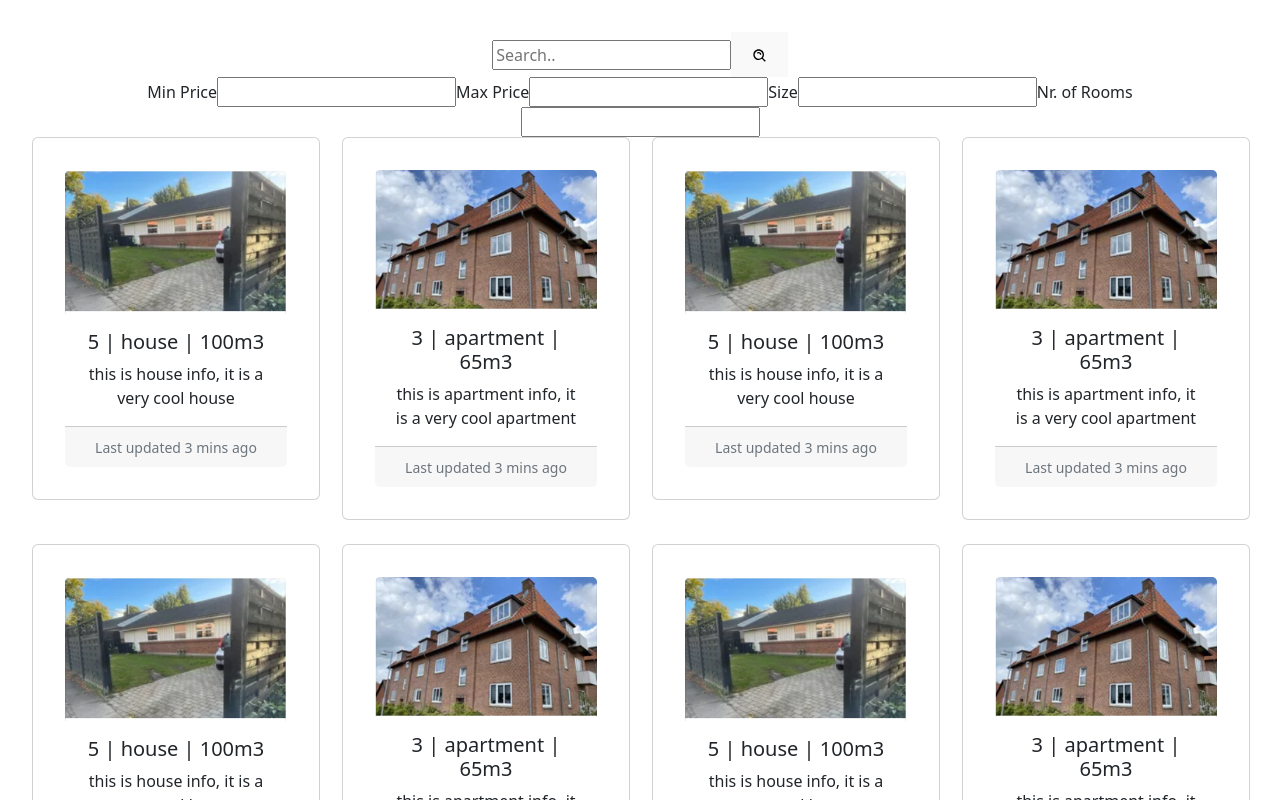
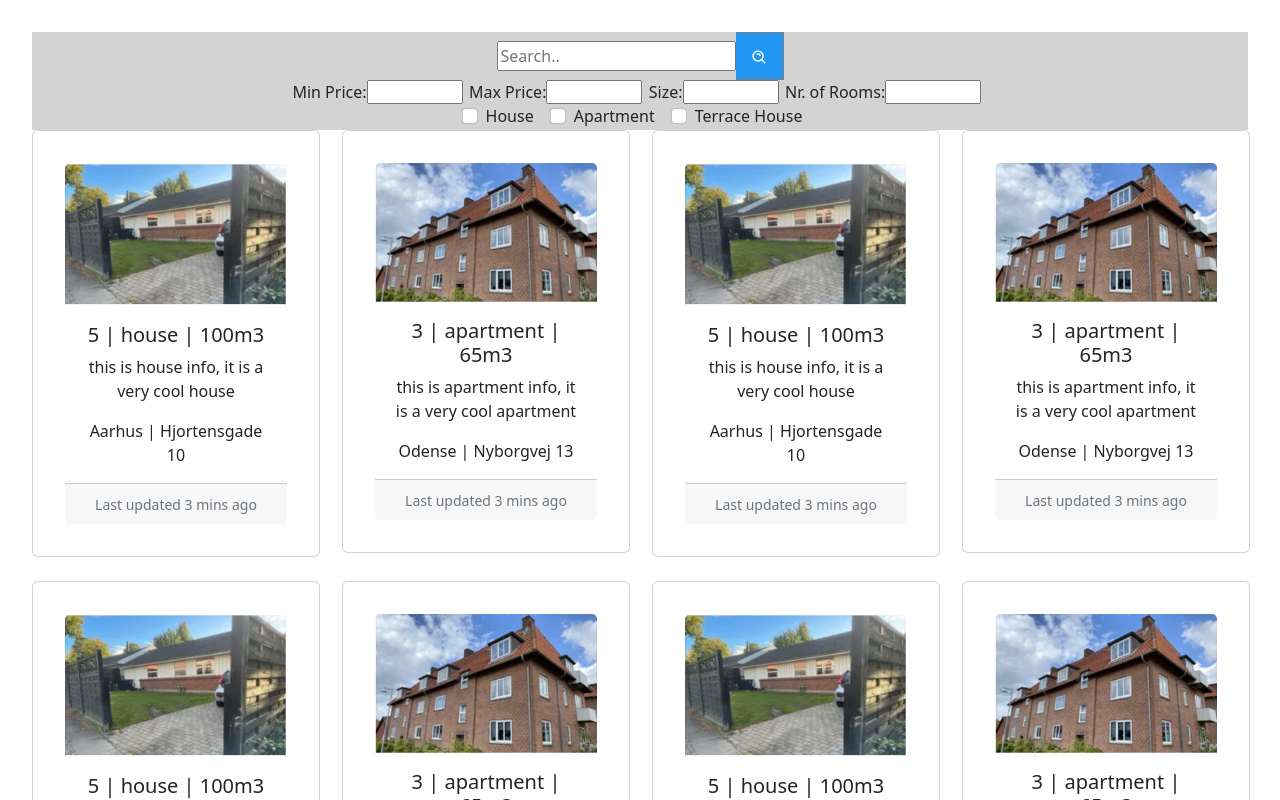
Before and after one commit to andrn19/G8GUI, a React (Vite) app: page /result in a window 1280 px wide. Shown: the top 800 px of the page. Built offline with nearby package versions, Linux system fonts and the light colour scheme.

Commit message:
cards hover zoom, and stuff

```diff
--- a/src/FilterComponent.jsx
+++ b/src/FilterComponent.jsx
@@ -1,21 +1,61 @@
-import React from "react"
+import React, {useEffect, useState} from "react"
 import Form from 'react-bootstrap/Form';
 import SearchBar from "./SearchBar"
+import './Styles.css'
 
 const FilterComponent = () => {
+    const [houseFilter, setHouseFilter] = useState(false)
+    const [apartmentFilter, setApartmentFilter] = useState(false)
+
+    useEffect(() => {
+        console.log(houseFilter)
+        console.log(apartmentFilter)
+    }, [houseFilter, apartmentFilter])
 
 
+    const changeHouseState = () => {
+        setHouseFilter((s) => !s)
+    }
+
+    const changeApartmentState = () => {
+        setApartmentFilter((s) => !s)
+    }
+
     return (
-        <div>
+        <div id="filterDiv">
             <SearchBar />
-            <label for="minprice">Min Price</label>
-            <input type="text" id="minprice" name="minprice" />
-            <label for="maxprice">Max Price</label>
-            <input type="text" id="maxprice" name="maxprice" />
-            <label for="size">Size</label>
-            <input type="text" id="size" name="size" />
-            <label for="rooms">Nr. of Rooms</label>
-            <input type="text" id="rooms" name="rooms" />
+            <label htmlFor="minprice">Min Price:</label>
+            <input type="text" id="minprice" className="filterInput" name="minprice" />
+            <label htmlFor="maxprice">Max Price:</label>
+            <input type="text" id="maxprice" className="filterInput" name="maxprice" />
+            <label htmlFor="size">Size:</label>
+            <input type="text" id="size" className="filterInput" name="size" />
+            <label htmlFor="rooms">Nr. of Rooms:</label>
+            <input type="text" id="rooms" className="filterInput" name="rooms" />
+            <br/>
+            <Form.Check
+                inline
+                label="House"
+                name="House"
+                type="checkbox"
+                onChange={() => changeHouseState()}
+                id='House'
+            />
+            <Form.Check
+                inline
+                label="Apartment"
+                name="Apartment"
+                type="checkbox"
+                onChange={() => changeApartmentState()}
+                id='Apartment'
+            />
+            <Form.Check
+                inline
+                label="Terrace House"
+                name="terraceHouse"
+                type="checkbox"
+                id='terraceHouse'
+            />
         </div>
     )
 }
--- a/src/SearchBar.jsx
+++ b/src/SearchBar.jsx
@@ -1,6 +1,7 @@
 import React from 'react';
 import { BiSearchAlt } from 'react-icons/bi'
 import { useNavigate } from "react-router-dom";
+import './Styles.css'
 
 const SearchBar = () => {
 
@@ -11,10 +12,10 @@ const SearchBar = () => {
     }
 
     return (
-        <div class="search-container">
-            <form action="/action_page.php">
+        <div className="search-container">
+            <form className='searchForm'>
                 <input type="text" placeholder="Search.." name="search" />
-                <button type="submit" onClick={() => toResult()}><BiSearchAlt /></button>
+                <button onClick={() => toResult()}><BiSearchAlt /></button>
             </form>
         </div>
     )
--- /dev/null
+++ b/src/Styles.css
@@ -0,0 +1,36 @@
+#filterDiv {
+    background-color: lightgrey;
+}
+
+.filterInput {
+    height: 1.5rem;
+    width: 6rem;
+    margin-right: 0.4rem;
+}
+
+input {
+    margin-right: 0.4rem;
+}
+
+form.searchForm button {
+    width: 3rem;
+    height: 3rem;
+    padding: 0px;
+    background: #2196F3;
+    color: white;
+    font-size: 17px;
+    border: 1px solid grey;
+    border-left: none;
+    cursor: pointer;
+}
+
+form.searchForm button:hover {
+    background: #0b7dda;
+}
+
+.card:hover {
+    position: relative;
+    transition-delay: 1s;
+    z-index: 999;
+    scale: 1.5;
+}
--- a/src/housingCards.jsx
+++ b/src/housingCards.jsx
@@ -2,21 +2,21 @@ import React, {useEffect} from 'react';
 import Card from 'react-bootstrap/Card';
 import house from './assets/house.png'
 import apartment from './assets/apartment.png'
+import './Styles.css'
 
 function HousingCard(housing) {
 
-    useEffect(() => {
-        console.log(housing.housing)
-    })
-
     return (
         <>
-            <Card style={{ width: '18rem' }}>
+            <Card style={{ width: '18rem' }} className='housingCard'>
                 <Card.Img variant="top" src={housing?.housing.cardImg === 'house' ? house : apartment}/>
                 <Card.Body>
                     <Card.Title>{housing?.housing.rooms + ' | ' + housing?.housing.housingType + ' | ' + housing?.housing.size}</Card.Title>
                     <Card.Text>
                         {housing?.housing.shortInfo}
+                    </Card.Text>
+                    <Card.Text>
+                        {housing?.housing.location.city + ' | ' + housing?.housing.location.street}
                     </Card.Text>
                 </Card.Body>
                 <Card.Footer>
```
